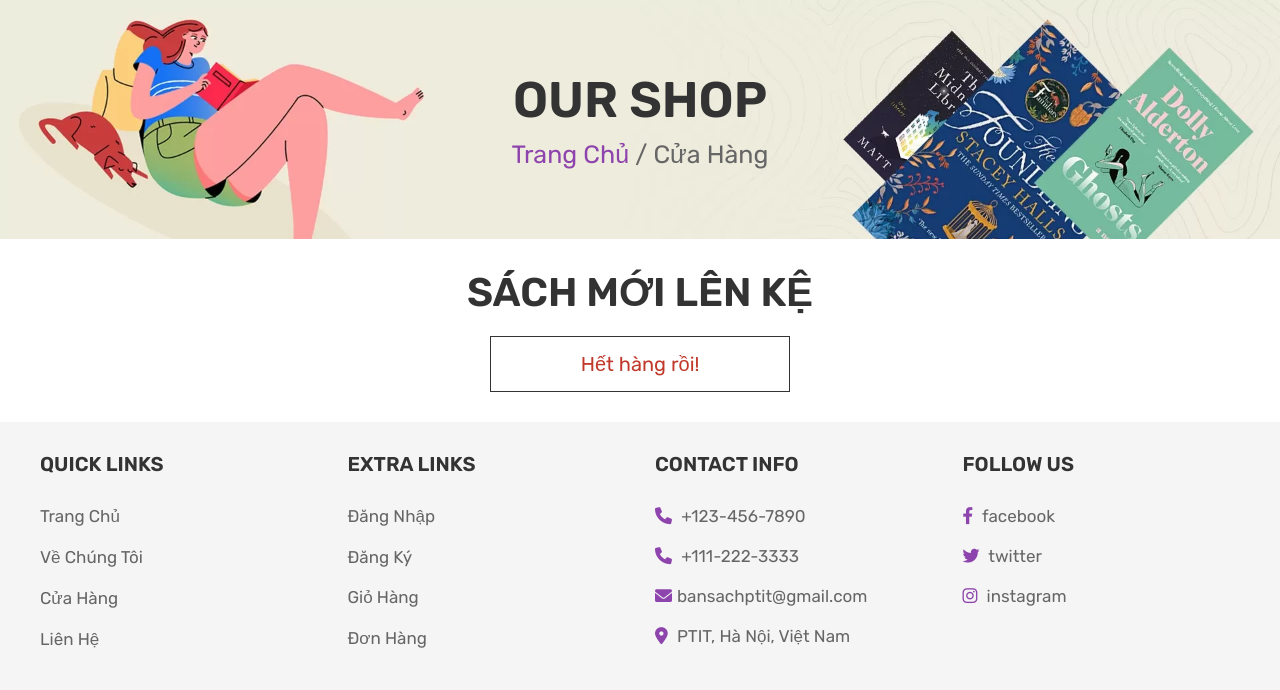
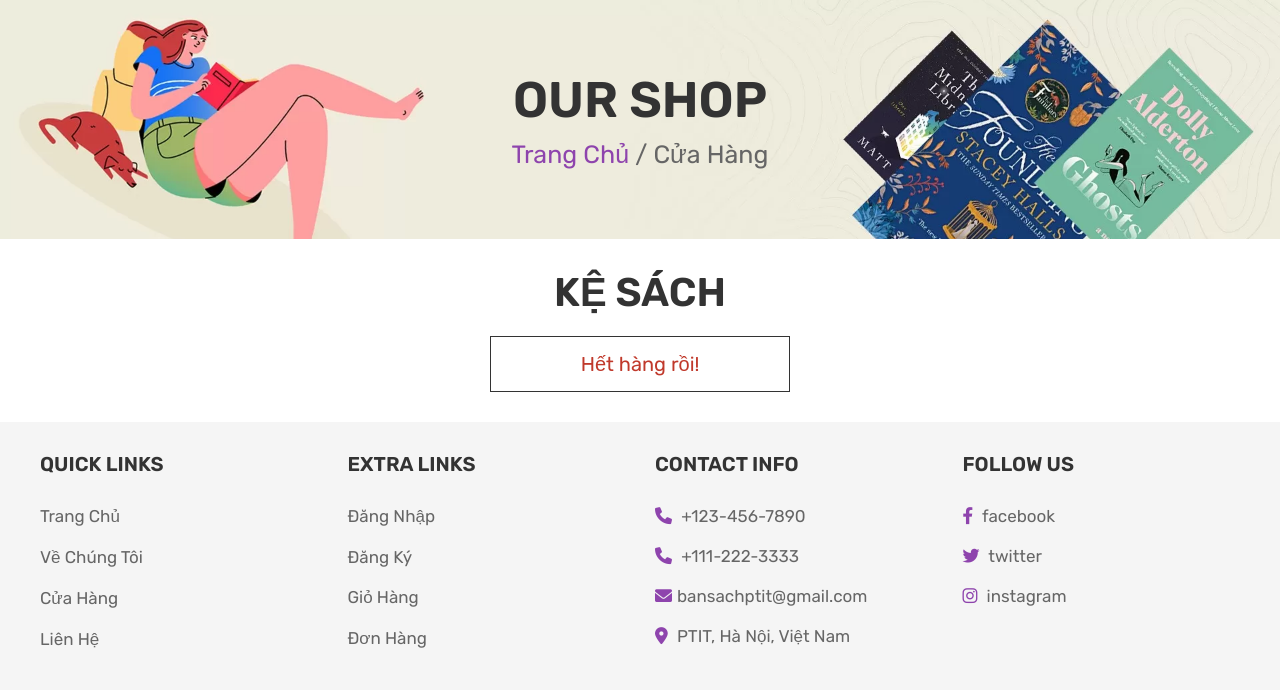
Before and after one commit to Kuroba2/BTLwebBookstore, a PHP site: page /shop.php in a window 1280 px wide. Shown: the part 135-825 px from the top of the page. Run offline with PHP 8.4, Linux system fonts and the light colour scheme; the visitor is signed in with stand-in values (Sample User, id 1); data that the repository does not hold is empty.

Commit message:
updata content if shop

```diff
--- a/project/shop.php
+++ b/project/shop.php
@@ -56,7 +56,7 @@ if(isset($_POST['add_to_cart'])){
 
 <section class="products">
 
-   <h1 class="title">Sách mới lên kệ</h1>
+   <h1 class="title">Kệ sách</h1>
 
    <div class="box-container">
 
```
